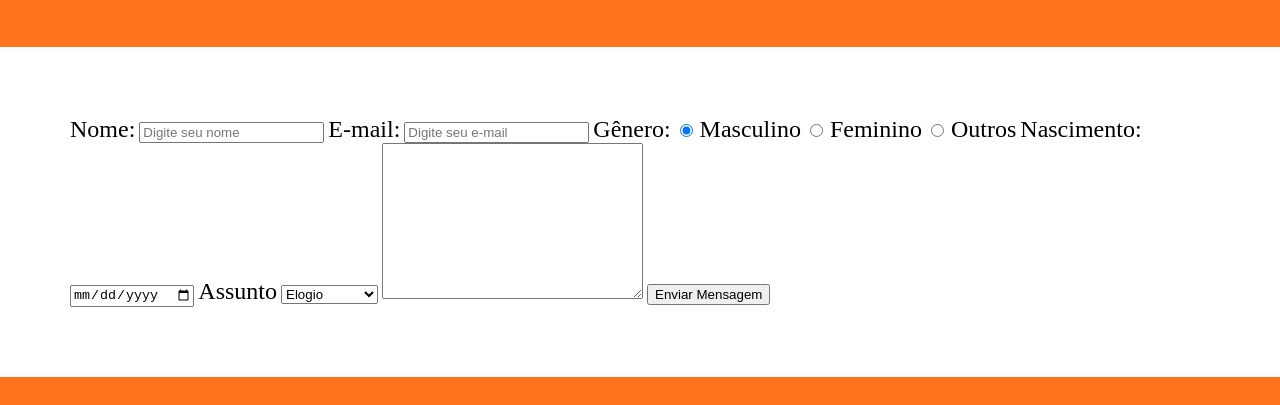
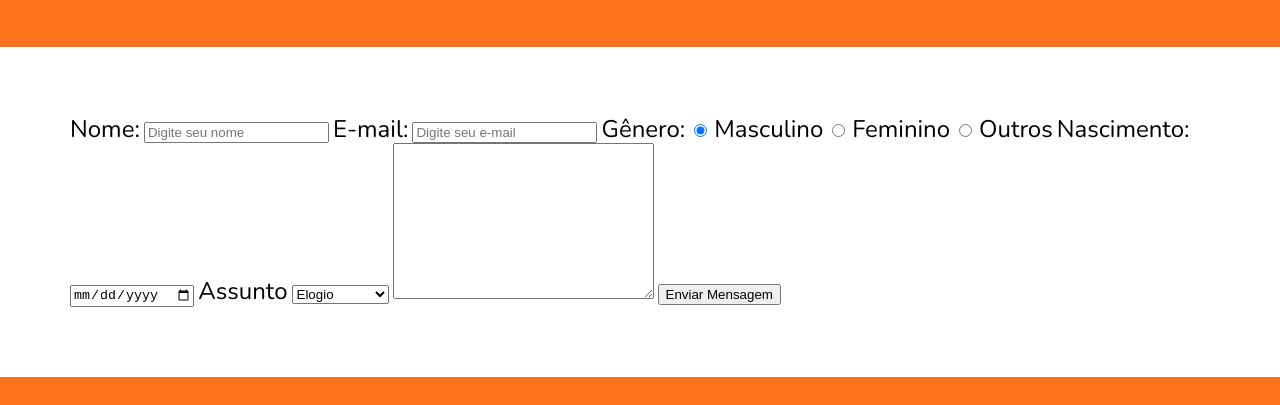
Before and after one commit to LucasDevRJ/best_games, a plain HTML site: page contact.html in a window 1280 px wide. Shown: the part 233-638 px from the top of the page. Drawn offline with nearby package versions, Linux system fonts and the light colour scheme.

Commit message:
Textos com variáveis adicionadas

```diff
--- a/css/contact.css
+++ b/css/contact.css
@@ -4,4 +4,5 @@
 
 .principal__formulario__texto {
     font-size: var(--fonte-tamanho-texto);
+    font-family: var(--fonte-segunda);
 }
```
